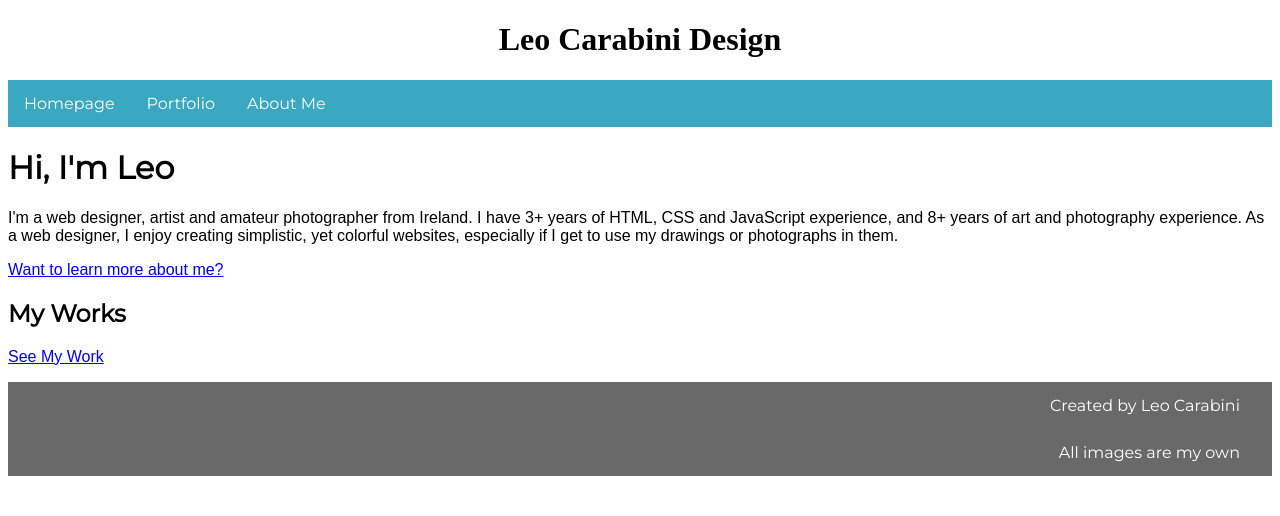
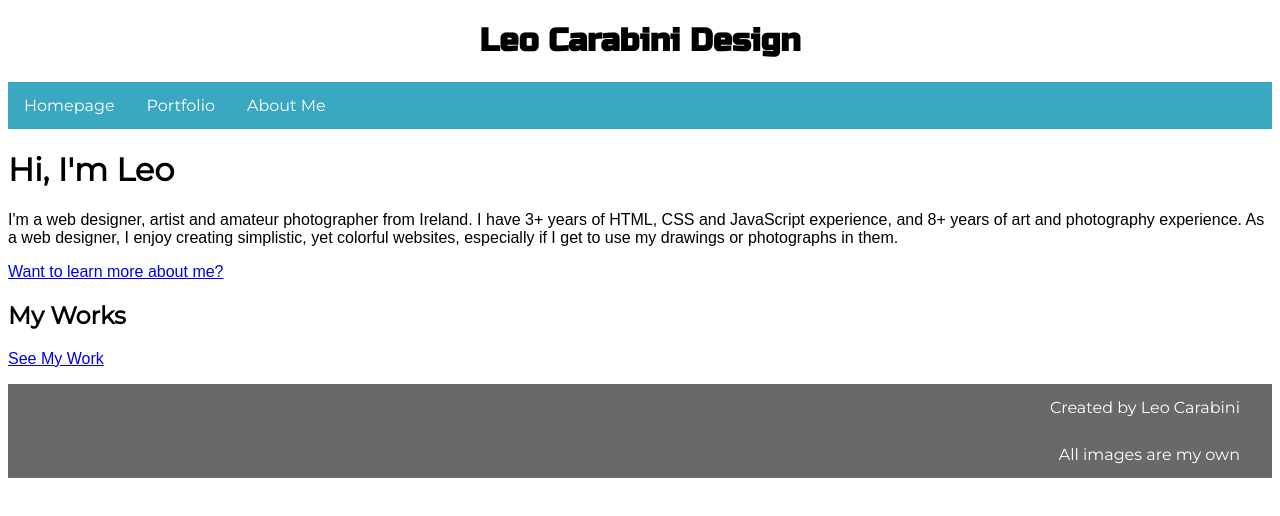
Before and after one commit to LC-C00262339/portfolio-lc-c00262339.github.io, a plain HTML site: page index.html in a window 1280 px wide. Drawn offline with Linux system fonts and the light colour scheme.

Commit message:
Fixed missing font

```diff
--- a/index.html
+++ b/index.html
@@ -6,6 +6,7 @@
     <title>Leo Carabini Home</title>
     <link rel="stylesheet" href="assets/css/stylesheet.css">
     <link href="https://fonts.googleapis.com/css2?family=Montserrat&display=swap" rel="stylesheet">
+    <link href="https://fonts.googleapis.com/css2?family=Russo+One&display=swap" rel="stylesheet">
 </head>
 
 <body>
```
Also changed, not shown: portfolio.html (+1 -0 lines).
